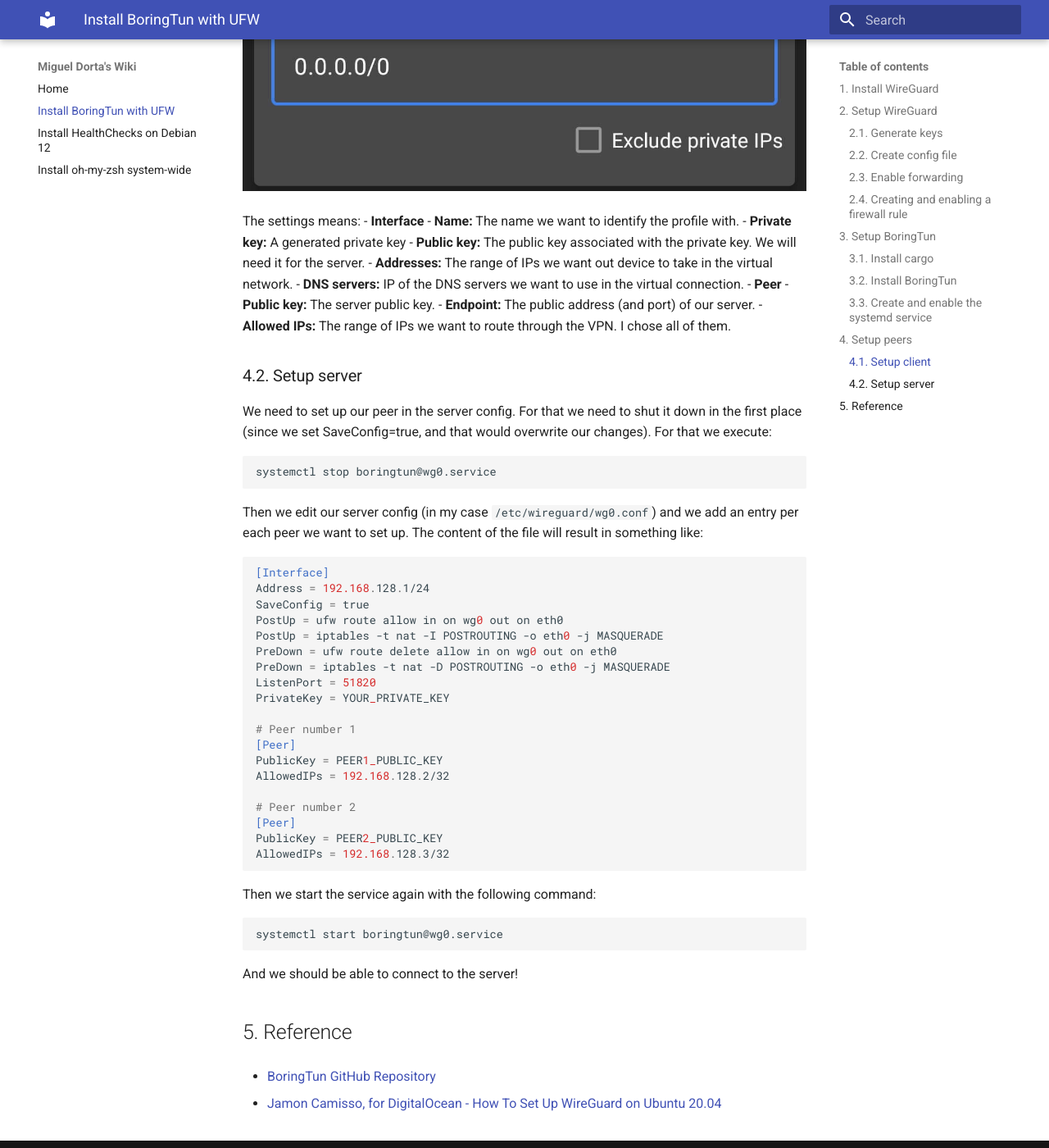
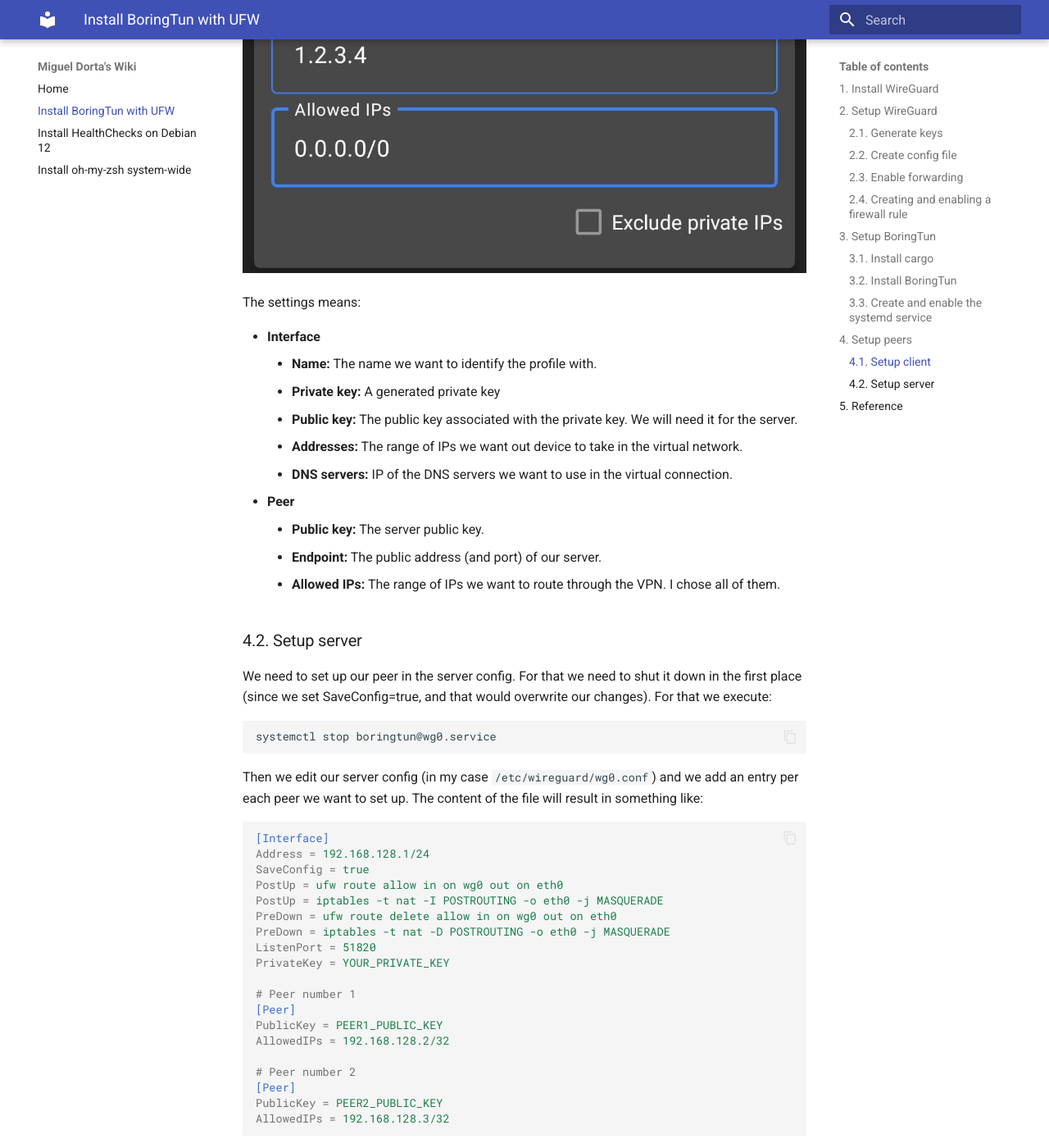
Before and after one commit to Miguel-Dorta/wiki-migueldorta-com, an MkDocs documentation site: the page built from docs/boringtun.md, in a window 1280 px wide and 1400 px high, scrolled down 4919 px. Shown: the whole window at 82% size. Built offline with MkDocs 1.6.1 and Material for MkDocs 9.7.7, drawn with Linux system fonts in a browser that asks for light colours; some of the changed text lies outside the part shown.

Commit message:
Fix BoringTun guide

````diff
--- a/docs/boringtun.md
+++ b/docs/boringtun.md
@@ -37,6 +27,7 @@ cat /etc/wireguard/private.key | wg pubkey > /etc/wireguard/public.key
 
 ### 2.2. Create config file
 We need to choose multiple settings for WireGuard. Those are:
+
 - **Range of IPs of our VPN:** I chose **192.168.128.1/24**
 - **Server listen port:** I chose the default WireGuard port, **51820**
 - **The name of the virtual network interface:** I chose **wg0**
@@ -45,7 +36,7 @@ We need to choose multiple settings for WireGuard. Those are:
 
 With our settings decided, we write the config file in `/etc/wireguard/<interface>.conf` (in my case, `/etc/wireguard/wg0.conf`) with the following content:
 
-```toml
+```cfg
 [Interface]
 Address = 192.168.128.1/24
 ListenPort = 51820
@@ -59,7 +50,7 @@ PreDown = iptables -t nat -D POSTROUTING -o eth0 -j MASQUERADE
 
 ### 2.3. Enable forwarding
 To enable forwarding, we need to edit the file `/etc/sysctl.conf`, and uncomment or add this line:
-```toml
+```cfg
 net.ipv4.ip_forward=1
 ```
 We can check the changes executing:
@@ -69,7 +60,7 @@ sysctl -p
 
 ### 2.4. Creating and enabling a firewall rule
 We need to create and enable a firewall rule to allow inbound connections. The way I find more maintainable is to create an application rule in UFW and enabling it. For this we create a file with path `/etc/ufw/applications.d/boringtun` with the following content:
-```toml
+```cfg
 [BoringTun]
 title=BoringTun
 description=Userspace implementation of WireGuard
@@ -101,7 +92,7 @@ cp /lib/systemd/system/wg-quick@.service /lib/systemd/system/boringtun@.service
 ```
 
 And we modify the content of the new file to add the environment variable that will use BoringTun as the WireGuard implementation, resulting in the file containing the following data:
-```toml
+```systemd
 [Unit]
 Description=BoringTun for %I
 After=network-online.target nss-lookup.target
@@ -138,16 +129,17 @@ I will use the [Official WireGuard App for Android](https://play.google.com/stor
 ![Screenshot showing setup on Android](./boringtun/android-screenshot.jpg)
 
 The settings means:
+
 - **Interface**
-  - **Name:** The name we want to identify the profile with.
-  - **Private key:** A generated private key
-  - **Public key:** The public key associated with the private key. We will need it for the server.
-  - **Addresses:** The range of IPs we want out device to take in the virtual network.
-  - **DNS servers:** IP of the DNS servers we want to use in the virtual connection.
+    - **Name:** The name we want to identify the profile with.
+    - **Private key:** A generated private key
+    - **Public key:** The public key associated with the private key. We will need it for the server.
+    - **Addresses:** The range of IPs we want out device to take in the virtual network.
+    - **DNS servers:** IP of the DNS servers we want to use in the virtual connection.
 - **Peer**
-  - **Public key:** The server public key.
-  - **Endpoint:** The public address (and port) of our server.
-  - **Allowed IPs:** The range of IPs we want to route through the VPN. I chose all of them.
+    - **Public key:** The server public key.
+    - **Endpoint:** The public address (and port) of our server.
+    - **Allowed IPs:** The range of IPs we want to route through the VPN. I chose all of them.
 
 ### 4.2. Setup server
 We need to set up our peer in the server config. For that we need to shut it down in the first place (since we set SaveConfig=true, and that would overwrite our changes). For that we execute:
@@ -156,7 +148,7 @@ systemctl stop boringtun@wg0.service
 ```
 
 Then we edit our server config (in my case `/etc/wireguard/wg0.conf`) and we add an entry per each peer we want to set up. The content of the file will result in something like:
-```toml
+```cfg
 [Interface]
 Address = 192.168.128.1/24
 SaveConfig = true
--- a/mkdocs.yml
+++ b/mkdocs.yml
@@ -5,6 +5,12 @@ markdown_extensions:
   - pymdownx.emoji:
       emoji_index: !!python/name:materialx.emoji.twemoji
       emoji_generator: !!python/name:materialx.emoji.to_svg
+  - pymdownx.highlight:
+      anchor_linenums: true
+      line_spans: __span
+      pygments_lang_class: true
+  - pymdownx.inlinehilite
+  - pymdownx.snippets
   - pymdownx.superfences
 nav:
   - Home: index.md
@@ -14,4 +20,6 @@ nav:
 site_name: Miguel Dorta's Wiki
 site_url: https://wiki.migueldorta.com
 theme:
+  features:
+    - content.code.copy
   name: material
````
Also changed, not shown: other parts of docs/boringtun.md (+0 -10 lines).
